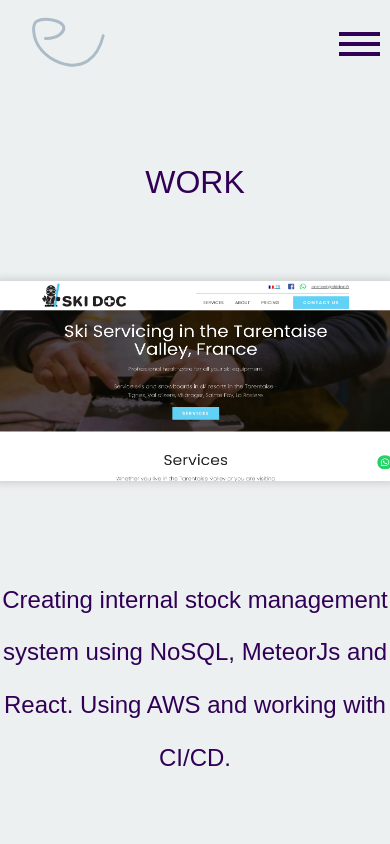
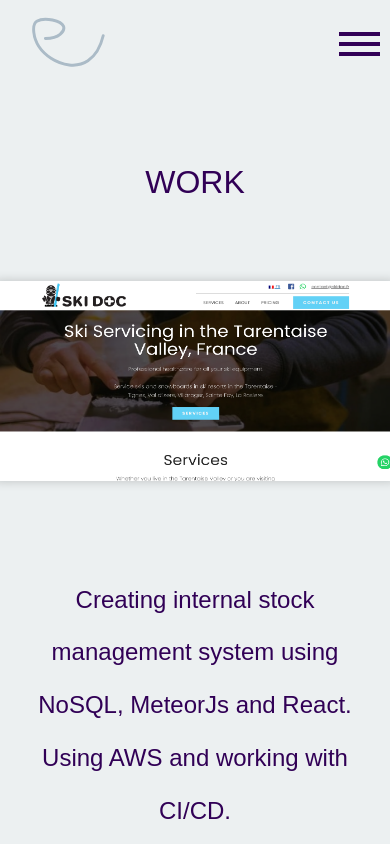
Before and after one commit to lipskij/threejs-website, a Next.js app: page /work in a window 390 px wide. Shown: the top 844 px of the page. Built offline with nearby package versions, Linux system fonts and the light colour scheme.

Commit message:
feat: format text mobile feat: scroll on path change mobile

```diff
--- a/styles/Work.module.css
+++ b/styles/Work.module.css
@@ -88,6 +88,11 @@
   .work {
     width: 100%;
   }
+
+  .work p {
+    width: 90%;
+    margin: 0 auto;
+  }
   .gallery {
     grid-template-columns: repeat(1, 1fr);
     align-items: center;
```
Also changed, not shown: pages/index.tsx (+10 -0 lines).
